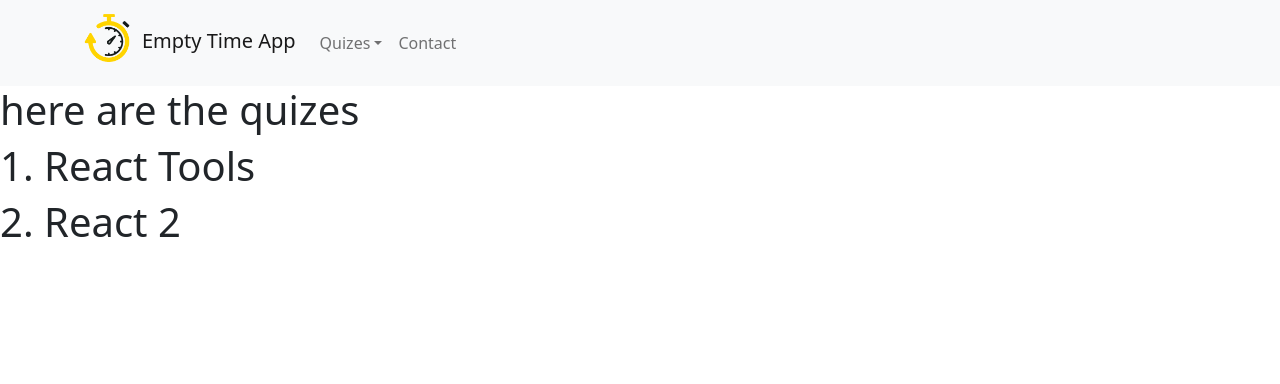
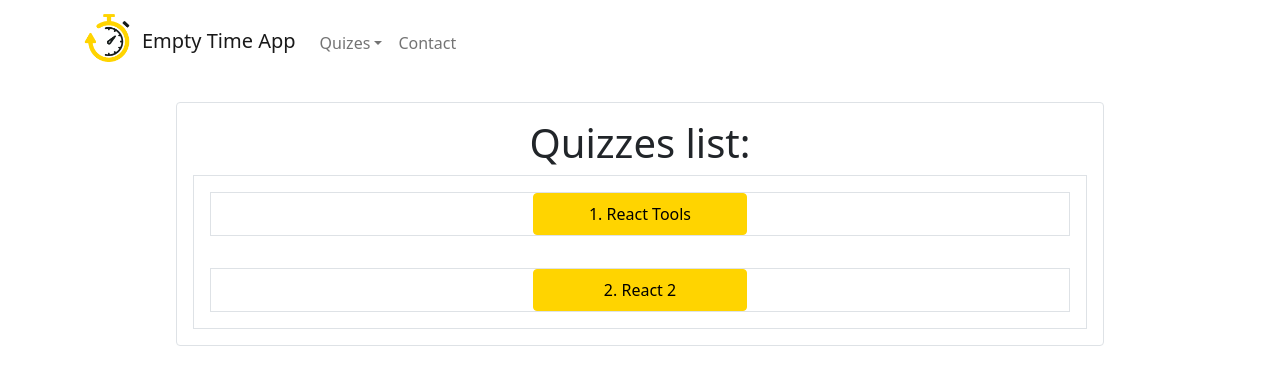
Before and after one commit to Kubon1999/empty-moment-app, a React (Create React App) app: page / in a window 1280 px wide. Shown: the top 384 px of the page. Built offline with nearby package versions, Linux system fonts and the light colour scheme.

Commit message:
added basic flexbox with buttons and changed bootstrap primary color to yellow

```diff
--- a/package.json
+++ b/package.json
@@ -9,6 +9,7 @@
     "@testing-library/user-event": "^13.5.0",
     "bootstrap": "^5.1.3",
     "gh-pages": "^3.2.3",
+    "node-sass": "^7.0.1",
     "react": "^18.1.0",
     "react-bootstrap": "^2.3.1",
     "react-dom": "^18.1.0",
--- a/src/App.css
+++ b/src/App.css
@@ -1,10 +1,16 @@
 .logo {
-  height: 50px ;
-  width: 50px ;
+  height: 50px;
+  width: 50px;
   margin-right: 10px;
   margin-bottom: 10px;
 }
 
 a.dropdown-item:active {
-  background-color:#FFD400 !important;
+  background-color: #ffc107 !important;
 }
+
+.content {
+  max-width: 960px;
+  margin: auto;
+  text-align: center;
+}
--- a/src/App.js
+++ b/src/App.js
@@ -1,34 +1,40 @@
-import 'bootstrap/dist/css/bootstrap.min.css';
-import {Navbar, Container, Nav, NavDropdown} from 'react-bootstrap'
-import logo from './logo.png'
-import './App.css'
-import QuizzesList from './QuizzesList';
+import { Navbar, Container, Nav, NavDropdown } from "react-bootstrap";
+import logo from "./logo.png";
+import "./App.css";
+import QuizzesList from "./QuizzesList";
 
 function App() {
   return (
     <div className="App">
-<Navbar bg="light" sticky="top" expand="sm" collapseOnSelect>
+      <Navbar variant="light" sticky="top" expand="sm" collapseOnSelect>
         <Container>
           <Navbar.Brand href="#home">
             <img src={logo} className="logo" />
             Empty Time App
           </Navbar.Brand>
 
-    <Navbar.Toggle/>
+          <Navbar.Toggle />
           <Navbar.Collapse>
             <Nav>
               <NavDropdown title="Quizes" id="basic-nav-dropdown">
                 <NavDropdown.Item href="/react1">React #1</NavDropdown.Item>
                 <NavDropdown.Item href="/react2">React #2</NavDropdown.Item>
                 <NavDropdown.Divider />
-          <NavDropdown.Item href="/adv_javascript">Advanced JavaScript</NavDropdown.Item>
+                <NavDropdown.Item href="/adv_javascript">
+                  Advanced JavaScript
+                </NavDropdown.Item>
               </NavDropdown>
               <Nav.Link href="#contact">Contact</Nav.Link>
             </Nav>
           </Navbar.Collapse>
         </Container>
       </Navbar>
+
+      <div className="content">
+        <div className="border rounded m-3 p-3">
           <QuizzesList></QuizzesList>
+        </div>
+      </div>
     </div>
   );
 }
--- a/src/Quiz.js
+++ b/src/Quiz.js
@@ -1,11 +1,11 @@
-
+import { Button } from "react-bootstrap";
 
 const Quiz = (props) => {
-    //const {title, questions} = props
+  return (
+    <Button variant="primary" className="w-25 p-2">
+      {props.title}
+    </Button>
+  );
+};
 
-    return (
-        <h1>{props.title}</h1>
-    )
-}
-
-export default Quiz
+export default Quiz;
--- a/src/QuizzesList.js
+++ b/src/QuizzesList.js
@@ -1,19 +1,22 @@
-import questions from './questions.json'
-import Quiz from './Quiz';
+import questions from "./questions.json";
+import Quiz from "./Quiz";
+import { Stack } from "react-bootstrap";
 
-const QuizzesList  = () => {
-
-    return (
-        <>
-        <h1>here are the quizes</h1>
+const QuizzesList = () => {
+  return (
+    <>
+      <h1>Quizzes list:</h1>
+      <div className="d-flex flex-column border">
         {questions.titles.map((elem, key) => {
           return (
-            <Quiz key={key} title={elem.title} questions={elem.questions}>
-            </Quiz>
+            <div key={key} className="d-flex justify-content-center border m-3">
+              <Quiz title={elem.title} questions={elem.questions}></Quiz>
+            </div>
           );
         })}
-        </>
-    )
-}
+      </div>
+    </>
+  );
+};
 
-export default QuizzesList
+export default QuizzesList;
--- /dev/null
+++ b/src/main.scss
@@ -0,0 +1,5 @@
+$theme-colors: (
+  "primary": #ffd400,
+);
+
+@import "~bootstrap/scss/bootstrap.scss";
```
Also changed, not shown: src/index.js (+6 -6 lines), 2 other files (tests, documents, lock files or other folders). Lines whose indentation alone changed are shown as unchanged.
